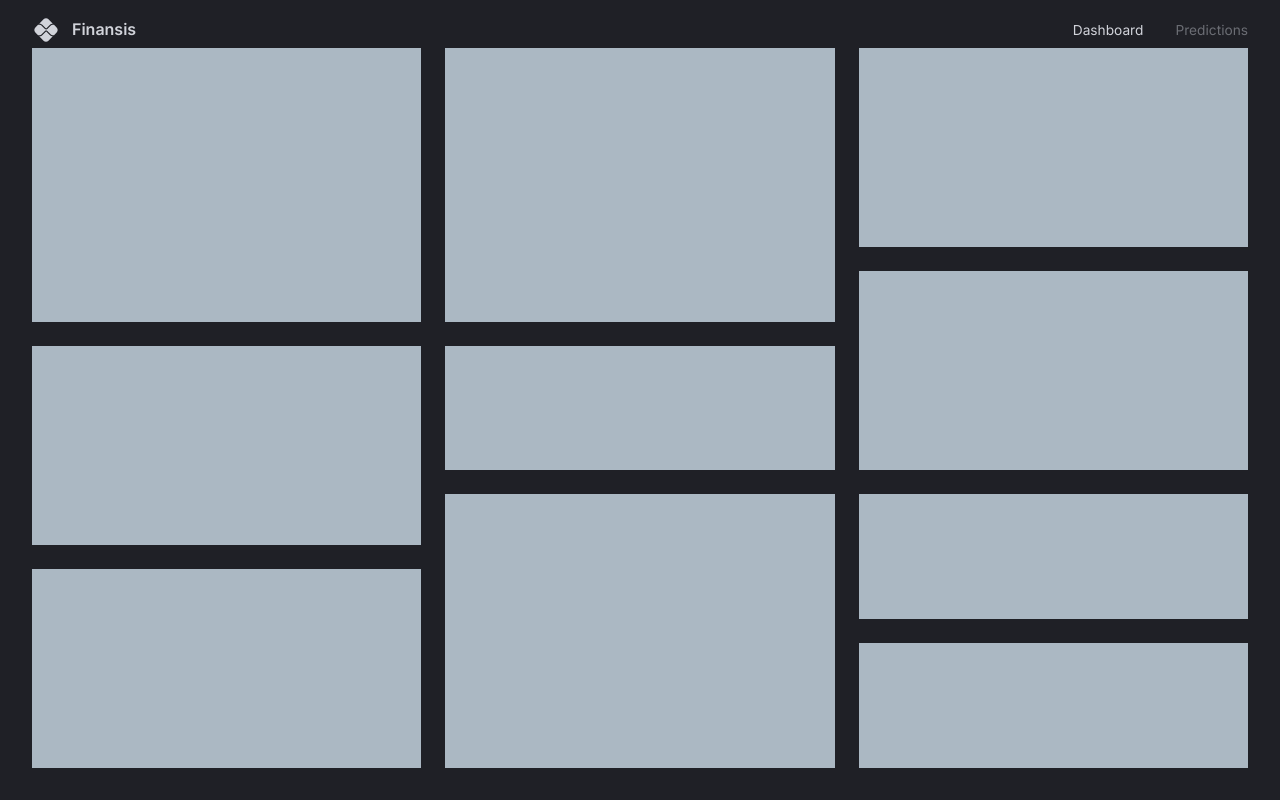
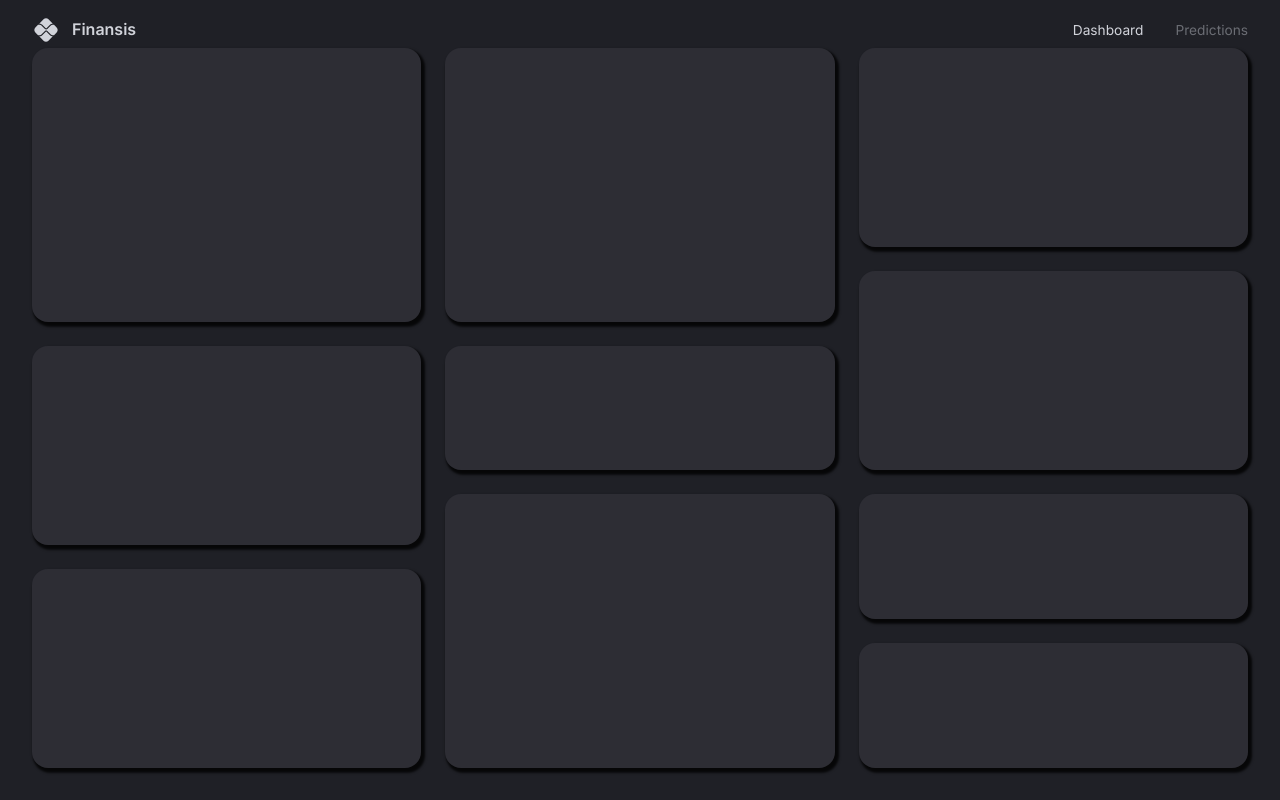
Before and after one commit to dylst/finance-dashboard, a React (Vite) app in the folder client/: page / in a window 1280 px wide. Built offline with nearby package versions, Linux system fonts and the light colour scheme.

Commit message:
Add DashBoardBox component

```diff
--- /dev/null
+++ b/client/src/components/DashboardBox.tsx
@@ -0,0 +1,10 @@
+import { Box } from '@mui/material';
+import { styled } from '@mui/system';
+
+const DashboardBox = styled(Box)(({ theme }) => ({
+  backgroundColor: theme.palette.background.light,
+  borderRadius: '1rem',
+  boxShadow: '0.15rem 0.2rem 0.15rem 0.1rem rgba(0, 0, 0, 0.8)',
+}));
+
+export default DashboardBox;
--- /dev/null
+++ b/client/src/scenes/dashboard/Row1.tsx
@@ -0,0 +1,15 @@
+import DashboardBox from '@/components/DashboardBox';
+
+type Props = {};
+
+const Row1 = (props: Props) => {
+  return (
+    <>
+      <DashboardBox gridArea='a'></DashboardBox>
+      <DashboardBox gridArea='b'></DashboardBox>
+      <DashboardBox gridArea='c'></DashboardBox>
+    </>
+  );
+};
+
+export default Row1;
--- /dev/null
+++ b/client/src/scenes/dashboard/Row2.tsx
@@ -0,0 +1,15 @@
+import DashboardBox from '@/components/DashboardBox';
+
+type Props = {};
+
+const Row2 = (props: Props) => {
+  return (
+    <>
+      <DashboardBox gridArea='d'></DashboardBox>
+      <DashboardBox gridArea='e'></DashboardBox>
+      <DashboardBox gridArea='f'></DashboardBox>
+    </>
+  );
+};
+
+export default Row2;
--- /dev/null
+++ b/client/src/scenes/dashboard/Row3.tsx
@@ -0,0 +1,16 @@
+import DashboardBox from '@/components/DashboardBox';
+
+type Props = {};
+
+const Row3 = (props: Props) => {
+  return (
+    <>
+      <DashboardBox gridArea='g'></DashboardBox>
+      <DashboardBox gridArea='h'></DashboardBox>
+      <DashboardBox gridArea='i'></DashboardBox>
+      <DashboardBox gridArea='j'></DashboardBox>
+    </>
+  );
+};
+
+export default Row3;
--- a/client/src/scenes/dashboard/index.tsx
+++ b/client/src/scenes/dashboard/index.tsx
@@ -1,6 +1,7 @@
 import { Box, useMediaQuery } from '@mui/material';
-
-type Props = {};
+import Row1 from './Row1';
+import Row2 from './Row2';
+import Row3 from './Row3';
 
 const gridTemplateLargeScreens = `
     "a b c"
@@ -49,9 +50,8 @@
 
 `;
 
-const Dashboard = (props: Props) => {
+const Dashboard = () => {
   const isAboveMediumScreens = useMediaQuery('(min-width: 1200px)');
-
   return (
     <Box
       width='100%'
@@ -72,16 +72,9 @@
             }
       }
     >
-      <Box bgcolor='#abb8c3' gridArea='a'></Box>
-      <Box bgcolor='#abb8c3' gridArea='b'></Box>
-      <Box bgcolor='#abb8c3' gridArea='c'></Box>
-      <Box bgcolor='#abb8c3' gridArea='d'></Box>
-      <Box bgcolor='#abb8c3' gridArea='e'></Box>
-      <Box bgcolor='#abb8c3' gridArea='f'></Box>
-      <Box bgcolor='#abb8c3' gridArea='g'></Box>
-      <Box bgcolor='#abb8c3' gridArea='h'></Box>
-      <Box bgcolor='#abb8c3' gridArea='i'></Box>
-      <Box bgcolor='#abb8c3' gridArea='j'></Box>
+      <Row1 />
+      <Row2 />
+      <Row3 />
     </Box>
   );
 };
```
